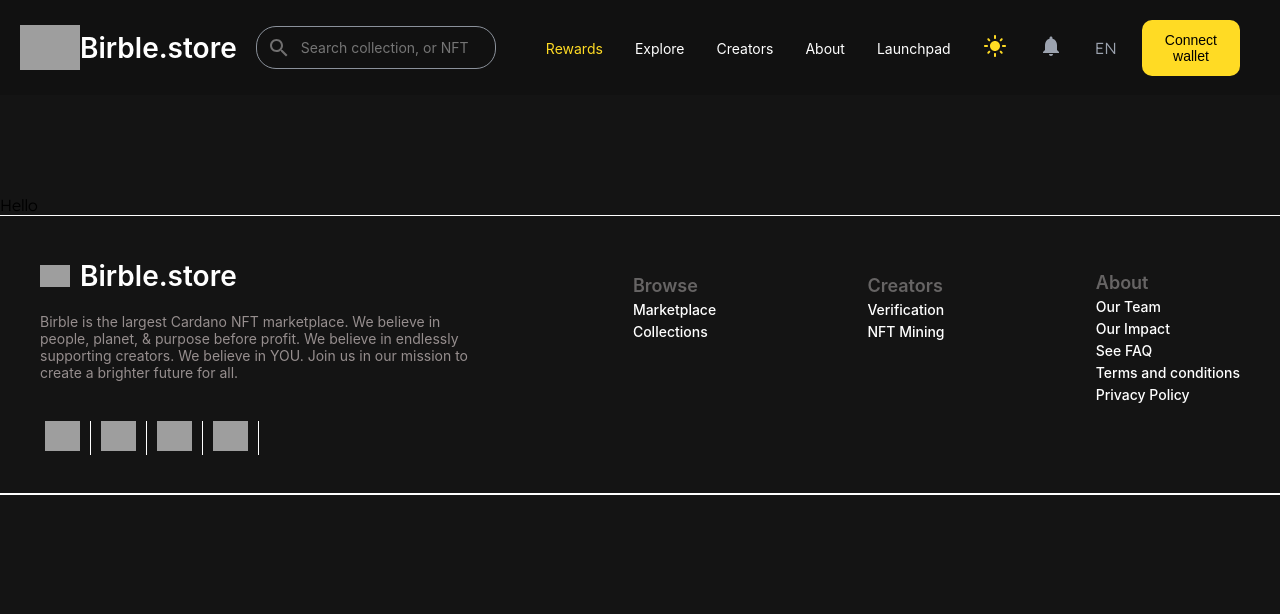
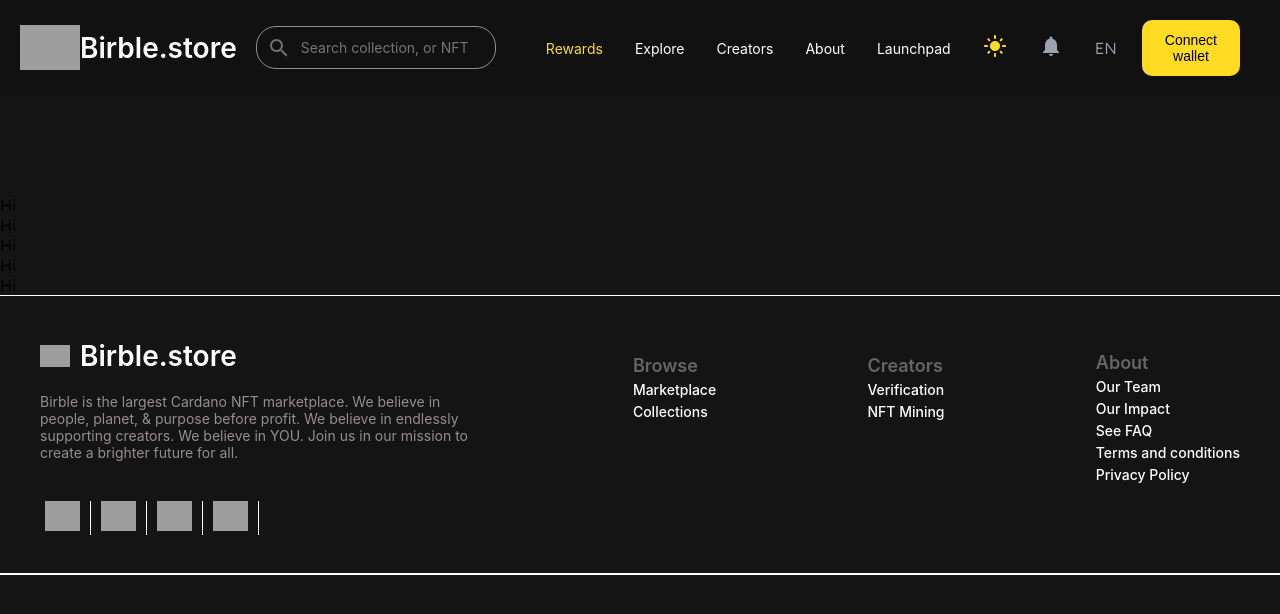
Before and after one commit to Birblewin/NFTMarket, a React (Vite) app in the folder vite-project/: page /launchpad/launches in a window 1280 px wide. Shown: the top 614 px of the page. Built offline with nearby package versions, Linux system fonts and the light colour scheme; grey boxes are pictures that could not be loaded.

Commit message:
added carouselEntry component

```diff
--- a/vite-project/src/components/carousel/NFTDetails.js
+++ b/vite-project/src/components/carousel/NFTDetails.js
@@ -3,8 +3,10 @@
 import image3 from "./images/image3.png";
 import image4 from "./images/image4.jpeg";
 import image5 from "./images/image5.jpeg";
+
 const Details = [
   {
+    _id: 1,
     cardImage: image1,
     cardTitle: "Apprentices",
     price: '₳ 560',
@@ -14,6 +16,7 @@
     "Enter the dazzling world of APPRENTICES: an anime PFP collection that's not just about avatars—it's an epic narrative-driven universe. Uniting cool aesthetics with community passion, it's where your chosen character becomes a hero in a captivating saga. Dive into this thrilling adventure where creativity and beauty collide. Join now and let your anime avatar's story shine!",
   },
   {
+    _id: 2,
     cardImage: image2,
     cardTitle: "EarthNodes",
     price: '₳ 1650',
@@ -23,6 +26,7 @@
     "EarthNodes are the brain powering the Sharing Economy of World Mobile, the first mobile network owned by the people and built on blockchain. Connecting the unconnected narrative-driven universe. Uniting cool aesthetics with community passion, it's where your chosen character becomes a hero in a captivating saga. Dive into this thrilling adventure where creativity and beauty collide. Join now and let your anime avatar's story shine!",
   },
   {
+    _id: 3,
     cardImage: image3,
     cardTitle: "The Ape Society",
     released: '30m ago',
@@ -31,6 +35,7 @@
     cardInfo:
     "The Ape Society is a collection of 7,000 NFTs generated on the Cardano blockchain. Every holder is a member of one of 35 families, and gets access to the DAO. We aim to create tools, resources, art, and harness the power of community to create a breeding ground for knowledge, collaboration, and fun.",
   },{
+    _id: 4,
     cardImage: image4,
     cardTitle: "Apprentices",
     released: '9m ago',
@@ -39,6 +44,7 @@
     cardInfo:
     "Enter the dazzling world of APPRENTICES: an anime PFP collection that's not just about avatars—it's an epic narrative-driven universe. Uniting cool aesthetics with community passion, it's where your chosen character becomes a hero in a captivating saga. Dive into this thrilling adventure where creativity and beauty collide. Join now and let your anime avatar's story shine!",
   },{
+    _id: 5,
     cardImage: image5,
     cardTitle: "EarthNodes",
     price: '₳ 780',
--- a/vite-project/src/pages/AllCollections/collections.js
+++ b/vite-project/src/pages/AllCollections/collections.js
@@ -1,8 +1,6 @@
 import image1 from "../../components/carousel/images/image1.png";
 import image2 from "../../components/carousel/images/image2.jpeg";
 import image3 from "../../components/carousel/images/image3.png";
-import image4 from "../../components/carousel/images/image4.jpeg";
-import image5 from "../../components/carousel/images/image5.jpeg";
 const Details = [
   {
     key: 1,
--- /dev/null
+++ b/vite-project/src/pages/launchpad/launchesPage/CarouselEntry.jsx
@@ -0,0 +1,4 @@
+// EXPORTING DEFAULT CAROUSELENTRY FUNCTION
+export default function CarouselEntry(){
+    return(<p>Hi</p>)
+}
--- a/vite-project/src/pages/launchpad/launchesPage/LaunchesCarousel.jsx
+++ b/vite-project/src/pages/launchpad/launchesPage/LaunchesCarousel.jsx
@@ -1,4 +1,17 @@
+// IMPORING NECESSARY MODULES
+import Details from "../../../components/carousel/NFTDetails"
+import CarouselEntry from "./CarouselEntry"
+
 // EXPORTING THE LAUNCHESCAROUSEL FUNCTIONS
 export default function LaunchesCarousel(){
-    return(<p>Hello</p>)
+    // AN ARRAY OF CAROUSELENTRIES
+    const generatedEntriesArray = Details.map(
+        detail => (<CarouselEntry key={detail._id}/>)
+    )
+
+    return(
+        <div>
+            {generatedEntriesArray}
+        </div>
+    )
 }
```
